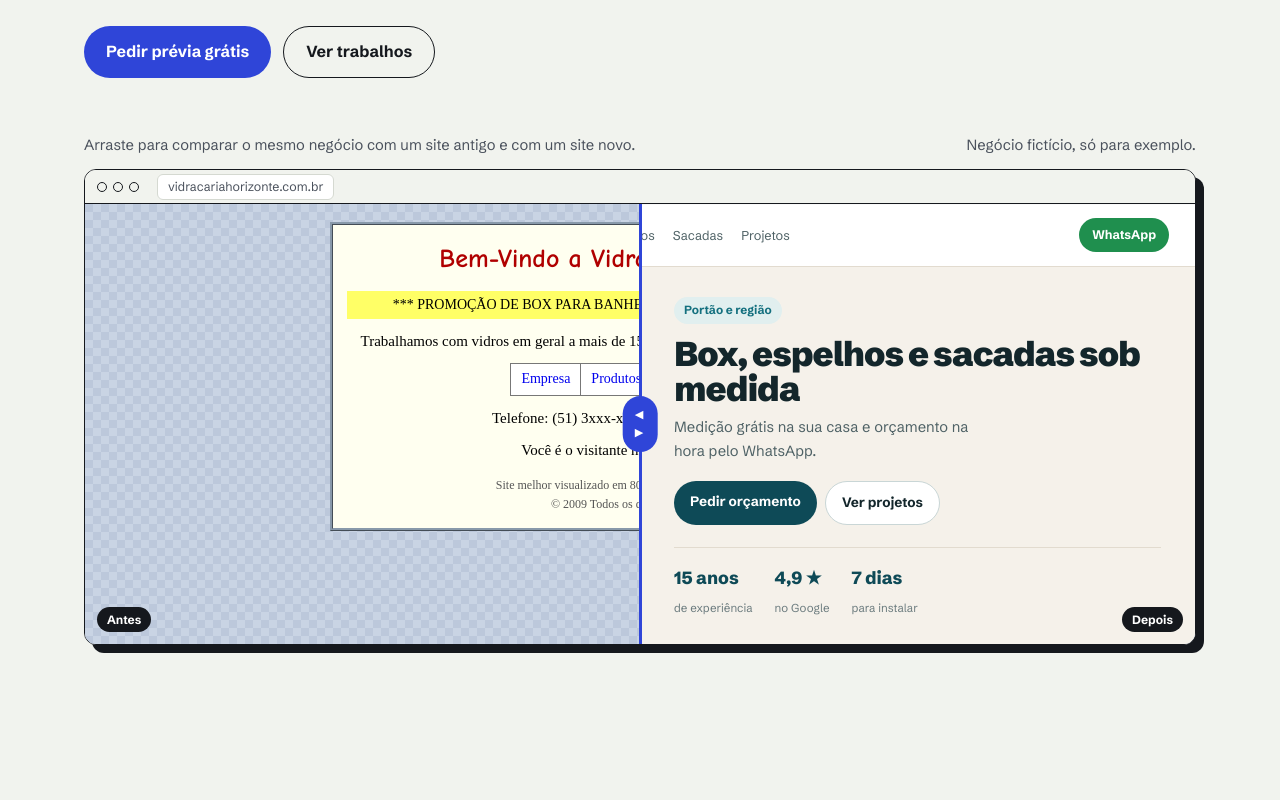
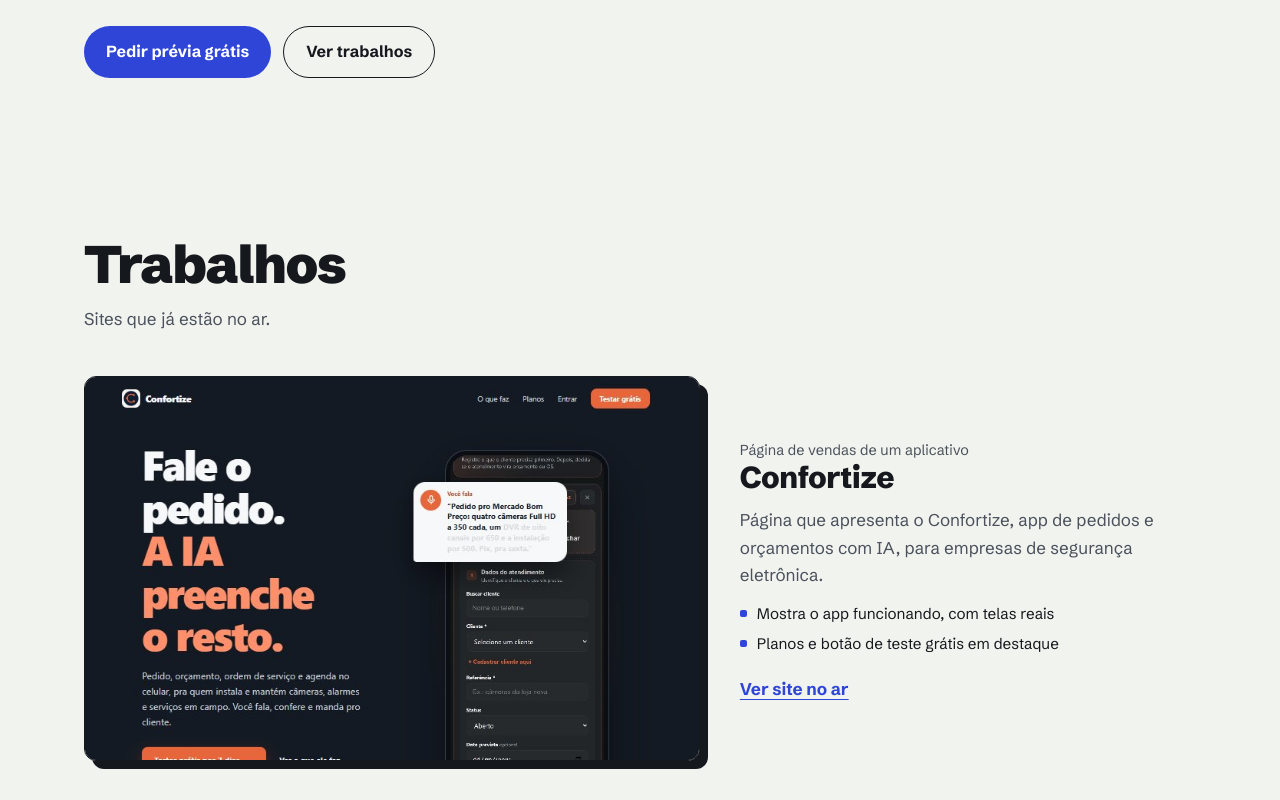
Before and after one commit to Luis1982Yt/portfolio, a plain HTML site: page index.html in a window 1280 px wide. Shown: the part 520-1320 px from the top of the page. Drawn offline with Linux system fonts and the light colour scheme.

Commit message:
Remove o comparador antes/depois e corrige a cidade
Co-Authored-By: Claude Opus 5.5 <noreply@anthropic.com>
Claude-Session: https://claude.ai/code/session_01BucXToaDXgnpeatRSNxMeH

```diff
--- a/index.html
+++ b/index.html
@@ -206,72 +206,6 @@
         <a class="btn btn-ghost" href="#trabalhos">Ver trabalhos</a>
       </div>
 
-      <div class="ba">
-        <div class="ba-head">
-          <span>Arraste para comparar o mesmo negócio com um site antigo e com um site novo.</span>
-          <span>Negócio fictício, só para exemplo.</span>
-        </div>
-        <div class="frame">
-          <div class="chrome" aria-hidden="true"><b></b><b></b><b></b><span>vidracariahorizonte.com.br</span></div>
-          <div class="stage" id="stage">
-            <!-- Antes -->
-            <div class="pane old" aria-hidden="true">
-              <div class="box">
-                <h3>Bem-Vindo a Vidraçaria Horizonte!!!</h3>
-                <div class="mq">*** PROMOÇÃO DE BOX PARA BANHEIRO *** LIGUE JÁ *** PROMOÇÃO ***</div>
-                <p>Trabalhamos com vidros em geral a mais de 15 anos. Clique <a>AQUI</a> para ver nossos produtos.</p>
-                <table class="tbl"><tr><td><a>Empresa</a></td><td><a>Produtos</a></td><td><a>Fotos</a></td><td><a>Contato</a></td></tr></table>
-                <p>Telefone: (51) 3xxx-xxxx &nbsp;|&nbsp; Fax: (51) 3xxx-xxxx</p>
-                <p>Você é o visitante número <span class="counter">004187</span></p>
-                <small>Site melhor visualizado em 800x600 no Internet Explorer 6.<br>© 2009 Todos os direitos reservados.</small>
-              </div>
-            </div>
-            <!-- Depois -->
-            <div class="pane new" id="newPane" aria-hidden="true">
-              <div class="n-nav">
-                <span class="n-logo"><i></i>Horizonte Vidros</span>
-                <span class="n-menu"><span>Box</span><span>Espelhos</span><span>Sacadas</span><span>Projetos</span></span>
-                <span class="n-wa">WhatsApp</span>
-              </div>
-              <div class="n-body">
-                <div class="n-photo">
-                  <svg viewBox="0 0 400 400" preserveAspectRatio="xMidYMid slice">
-                    <defs>
-                      <linearGradient id="gl" x1="0" y1="0" x2="1" y2="1"><stop offset="0" stop-color="#fff" stop-opacity=".55"/><stop offset=".5" stop-color="#fff" stop-opacity=".12"/><stop offset="1" stop-color="#fff" stop-opacity=".35"/></linearGradient>
-                      <linearGradient id="fl" x1="0" y1="0" x2="0" y2="1"><stop offset="0" stop-color="#0B3A44"/><stop offset="1" stop-color="#06252C"/></linearGradient>
-                    </defs>
-                    <rect x="0" y="300" width="400" height="100" fill="url(#fl)"/>
-                    <rect x="70" y="40" width="10" height="270" rx="3" fill="#C9D3D5"/>
-                    <rect x="320" y="40" width="10" height="270" rx="3" fill="#C9D3D5"/>
-                    <rect x="70" y="36" width="260" height="8" rx="3" fill="#C9D3D5"/>
-                    <rect x="82" y="46" width="118" height="262" fill="url(#gl)" stroke="#E6F2F3" stroke-opacity=".7"/>
-                    <rect x="200" y="46" width="118" height="262" fill="url(#gl)" stroke="#E6F2F3" stroke-opacity=".7"/>
-                    <path d="M100 70 L170 140 M110 110 L150 150 M220 70 L290 140 M230 110 L270 150" stroke="#fff" stroke-opacity=".7" stroke-width="5" stroke-linecap="round"/>
-                    <rect x="192" y="160" width="6" height="60" rx="3" fill="#E6F2F3"/>
-                    <circle cx="260" cy="90" r="14" fill="#C9D3D5" opacity=".9"/>
-                    <path d="M260 104 v40" stroke="#C9D3D5" stroke-width="4" opacity=".6" stroke-dasharray="2 8" stroke-linecap="round"/>
-                  </svg>
-                  <div class="n-review"><b>★★★★★</b><q>Ficou perfeito, instalaram no prazo.</q><span>Ana, cliente em Portão</span></div>
-                </div>
-                <div class="n-copy">
-                  <span class="n-tag">Portão e região</span>
-                  <h3>Box, espelhos e sacadas sob medida</h3>
-                  <p>Medição grátis na sua casa e orçamento na hora pelo WhatsApp.</p>
-                  <div class="n-cta"><span class="p">Pedir orçamento</span><span class="s">Ver projetos</span></div>
-                  <div class="n-stats">
-                    <div><strong>15 anos</strong><span>de experiência</span></div>
-                    <div><strong>4,9 ★</strong><span>no Google</span></div>
-                    <div><strong>7 dias</strong><span>para instalar</span></div>
-                  </div>
-                </div>
-              </div>
-            </div>
-            <div class="labels" aria-hidden="true"><span>Antes</span><span>Depois</span></div>
-            <input type="range" id="cut" min="0" max="100" value="50" aria-label="Comparar site antigo e site novo">
-            <div class="handle" aria-hidden="true"></div>
-          </div>
-        </div>
-      </div>
     </div>
   </section>
 
@@ -373,16 +307,8 @@
 </main>
 
 <footer>
-  <div class="wrap">© 2026 Luís Antônio, Portão-RS</div>
+  <div class="wrap">© 2026 Luís Antônio, Estância Velha-RS</div>
 </footer>
 
-<script>
-  (function(){
-    var stage=document.getElementById('stage'), range=document.getElementById('cut');
-    function set(v){stage.style.setProperty('--cut',v+'%');}
-    range.addEventListener('input',function(){set(range.value);});
-    set(range.value);
-  })();
-</script>
 </body>
 </html>
```
